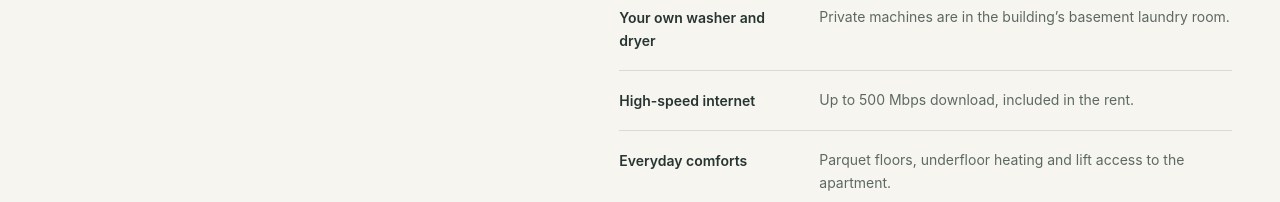
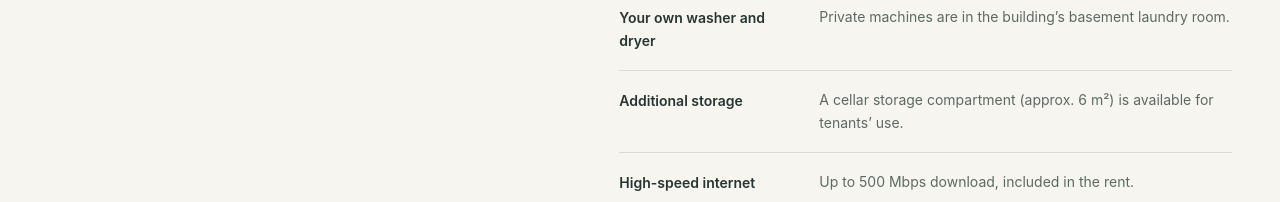
Before and after one commit to mzimmerling/nekar-apartment, a plain HTML site: page index.html in a window 1280 px wide. Shown: the part 1712-1914 px from the top of the page. Drawn offline with Linux system fonts and the light colour scheme.

Commit message:
Add approximately 6 m² cellar storage to English and German amenities

```diff
--- a/index.html
+++ b/index.html
@@ -97,6 +97,7 @@
           <div><dt>A fully equipped kitchen</dt><dd>Appliances, cookware, tableware and a coffee machine are included.</dd></div>
           <div><dt>A terrace to use from day one</dt><dd>Outdoor furniture is included on the south-facing terrace.</dd></div>
           <div><dt>Your own washer and dryer</dt><dd>Private machines are in the building’s basement laundry room.</dd></div>
+          <div><dt>Additional storage</dt><dd>A cellar storage compartment (approx. 6 m²) is available for tenants’ use.</dd></div>
           <div><dt>High-speed internet</dt><dd>Up to 500 Mbps download, included in the rent.</dd></div>
           <div><dt>Everyday comforts</dt><dd>Parquet floors, underfloor heating and lift access to the apartment.</dd></div>
         </dl>
```
Also changed, not shown: de.html (+1 -0 lines).
